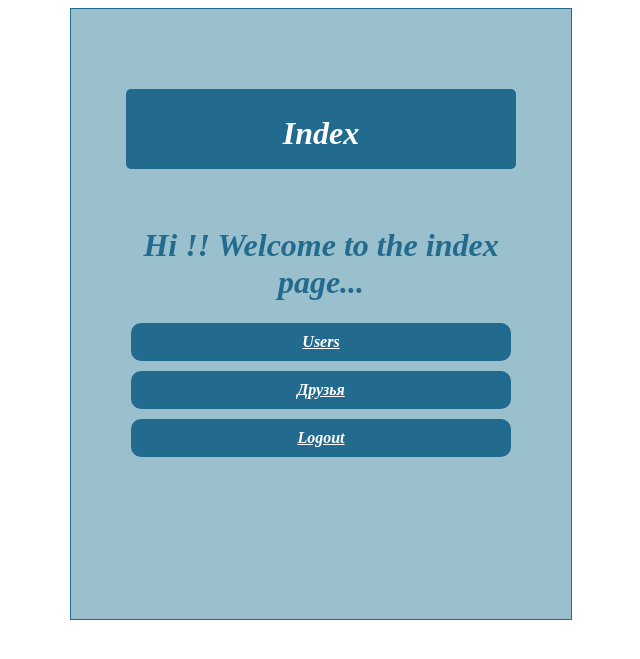
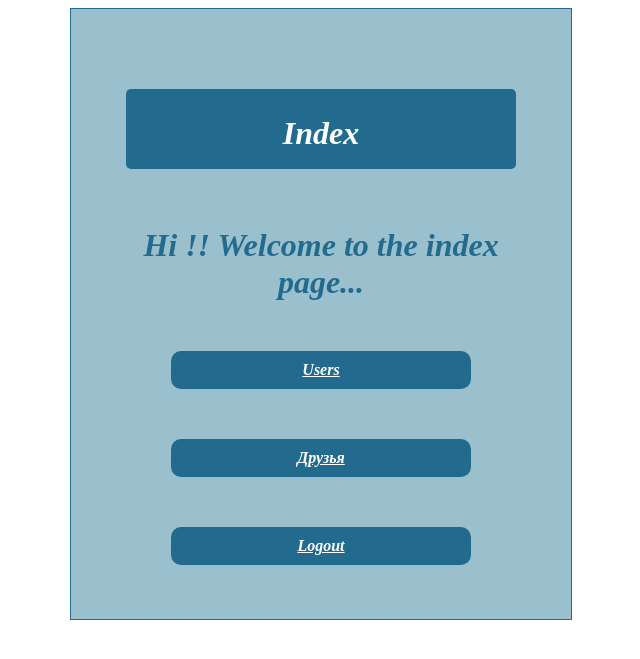
Before and after one commit to st1ngrayone/soc-app, a Flask app: template templates/index.html in a window 1280 px wide. Shown: the top 659 px of the page, without its empty margins (319-959 px from the left). Run offline with Flask 2, Linux system fonts and the light colour scheme; the template is opened without the code that fills it, so the values that code supplies are empty; some libraries are stand-ins or nearby versions.

Commit message:
3rd commit

```diff
--- a/static/style.css
+++ b/static/style.css
@@ -32,7 +32,7 @@
             }
 
             .textbox1{
-                margin: 10px;
+                margin: 50px;
                 padding: 10px 40px;
                 background-color: #236B8E;
                 text-color: #FFFFFF;
```
